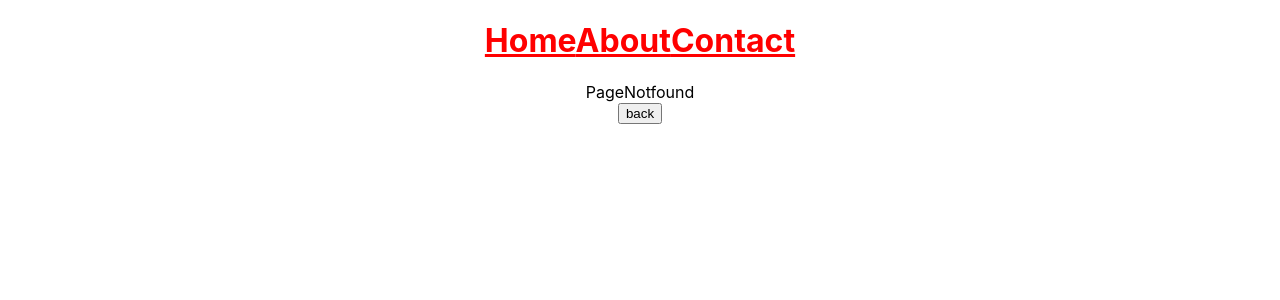
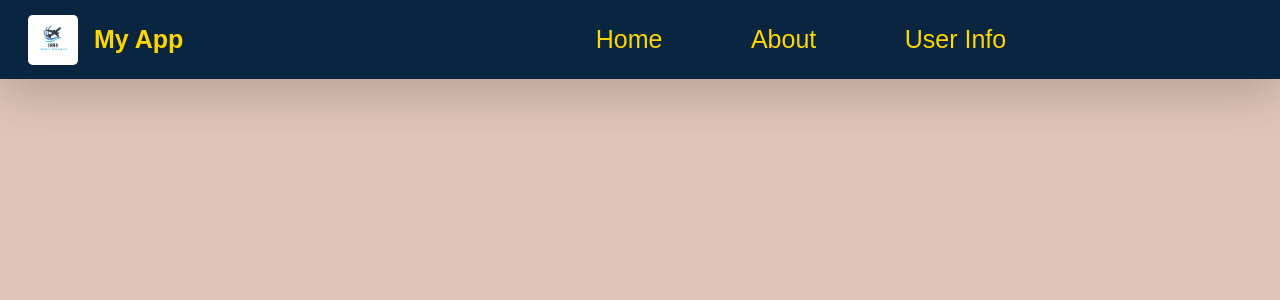
Before and after one commit to Hussain-0408/react-router-assignment, a React (Create React App) app: page /Users in a window 1280 px wide. Shown: the top 300 px of the page. Built offline with nearby package versions, Linux system fonts and the light colour scheme.

Commit message:
Navbar added

```diff
--- a/public/index.html
+++ b/public/index.html
@@ -15,6 +15,8 @@
       user's mobile device or desktop. See https://developers.google.com/web/fundamentals/web-app-manifest/
     -->
     <link rel="manifest" href="%PUBLIC_URL%/manifest.json" />
+    <link href="https://cdn.jsdelivr.net/npm/bootstrap@5.0.2/dist/css/bootstrap.min.css" rel="stylesheet" integrity="sha384-EVSTQN3/azprG1Anm3QDgpJLIm9Nao0Yz1ztcQTwFspd3yD65VohhpuuCOmLASjC" crossorigin="anonymous">
+    <script src="https://cdn.jsdelivr.net/npm/bootstrap@5.0.2/dist/js/bootstrap.bundle.min.js" integrity="sha384-MrcW6ZMFYlzcLA8Nl+NtUVF0sA7MsXsP1UyJoMp4YLEuNSfAP+JcXn/tWtIaxVXM" crossorigin="anonymous"></script>
     <!--
       Notice the use of %PUBLIC_URL% in the tags above.
       It will be replaced with the URL of the `public` folder during the build.
--- a/src/App.css
+++ b/src/App.css
@@ -5,6 +5,12 @@
 .App-logo {
   height: 40vmin;
   pointer-events: none;
+}
+.App-container{
+  width: 100vw;
+  height: 100vh;
+  margin: 0px;
+  background-color: #e0c4ba;
 }
 
 @media (prefers-reduced-motion: no-preference) {
--- a/src/App.js
+++ b/src/App.js
@@ -1,26 +1,24 @@
-import { Route, Routes, useNavigate } from 'react-router-dom';
+import { Route, Routes} from 'react-router-dom';
 import './App.css';
 import Home from './components/Home';
-import Contact from './components/Contact';
 import Navbar from './components/Navbar';
 import About from './components/About';
 import PageNotfound from './components/PageNotfound';
+import Users from './components/Users';
+
 
 function App() {
- const navigate = useNavigate();
   return (
-    <div className="App">
+    <div className="App-container ">
       <Navbar />
       <Routes>
 
-        <Route path='/' element={<Home/>} />
-        <Route path='/About' element={<About/>} />
-        <Route path='/Contact' element={<Contact/>} />
-        <Route path ='*' element ={<PageNotfound /> } />
+        <Route path='/' element={<Home />} />
+        <Route path='/About' element={<About />} />
+        <Route path='*' element={<PageNotfound />} />
+        <Route path='/Users' element={<Users />} />
+
       </Routes>
-      {/* <button onClick={()=> navigateTowhere()}>About</button> */}
-       {/* <button onClick={()=> navigateTo('/Contact')}>About</button> */}
-        <button onClick={()=>navigate(-1)}> back</button>
 
     </div>
   );
--- a/src/components/Contact.js
+++ /dev/null
@@ -1,14 +0,0 @@
-import React from 'react'
-import { useNavigate } from 'react-router-dom'
-
-function Contact() {
-
-  return (
-    <div>
-        <h1>welcome to Contact</h1>
-
-    </div>
-  )
-}
-
-export default Contact
--- a/src/components/Navbar.js
+++ b/src/components/Navbar.js
@@ -1,25 +1,53 @@
-import React from 'react'
-import { NavLink } from 'react-router-dom'
+import React from 'react';
+import '../styles/Navbar.css'
+import logo from './image/logo.jpg'
+
+import { Link } from 'react-router-dom';
 
 function Navbar() {
-    const NavLinkcss = ({isActive})=>{
-        return{
-            color: isActive ? "green" : "red",
-            fontsize: isActive ? "10px" : "20px",
-
-        }
-    }
-
   return (
     <div>
-        <h1>
-            <NavLink style = {NavLinkcss} to='/'>Home</NavLink>
+      <nav className="navbar shadow-lg navbar-expand-lg fixed-top navbar-dark custom-navbar">
+        <div className="container-fluid">
 
-            <NavLink style = {NavLinkcss} to ='/About'>About</NavLink>
-            <NavLink style = {NavLinkcss} to='/Contact'>Contact</NavLink>
-        </h1>
+          <Link className="navbar-brand d-flex  w-25  align-items-center" to="/">
+            <img
+              src= {logo}
+              alt="Logo"
+              width="50"
+              height="50"
+              className="d-inline-block align-text-top me-3 rounded-3"
+            />
+            <span className="school-name">My App</span>
+          </Link>
+
+          {/* Toggler for mobile */}
+          <button
+            className="navbar-toggler"
+            type="button"
+            data-bs-toggle="collapse"
+            data-bs-target="#navbarNav"
+            aria-controls="navbarNav"
+            aria-expanded="false"
+            aria-label="Toggle navigation"
+          >
+            <span className="navbar-toggler-icon"></span>
+          </button>
+
+          {/* Navbar Links */}
+          <div className="collapse navbar-collapse  w-50 justify-content-center" id="navbarNav">
+            <ul className="navbar-nav  justify-content-around align-item-center w-50 gap-5">
+              <li className="nav-item">
+                <Link className="nav-link " to="/">Home</Link>
+              </li>
+              <li className="nav-item"><Link className="nav-link" to="/About">About</Link></li>
+                    <li className="nav-item"><Link className="nav-link" to="/user">User Info</Link></li>
+            </ul>
+          </div>
+        </div>
+      </nav>
     </div>
-  )
+  );
 }
 
 export default Navbar
--- /dev/null
+++ b/src/components/Users.js
@@ -0,0 +1,13 @@
+import React from 'react'
+
+
+function Users() {
+
+  return (
+    <div>
+
+    </div>
+  )
+}
+
+export default Users
--- a/src/index.css
+++ b/src/index.css
@@ -11,8 +11,3 @@ code {
   font-family: source-code-pro, Menlo, Monaco, Consolas, 'Courier New',
     monospace;
 }
-
-.active{
-  font-weight: bold;
-  font-size: 23px;
-}
--- /dev/null
+++ b/src/styles/Navbar.css
@@ -0,0 +1,33 @@
+.custom-navbar {
+  background-color: #002b5c;
+  position: fixed !important;
+  top: 0;
+  left: 0;
+  width: 100%;
+  z-index: 1050;
+  background-color: #0a2540 !important;
+
+}
+
+.school-name {
+  color: #FFD700;
+  font-weight: bold;
+  font-size: 25px;
+  font-family: sans-serif;
+}
+
+.navbar-nav .nav-link {
+  color: #FFD700 !important;
+  font-size: 25px;
+  font-family: sans-serif;
+}
+
+.navbar-nav .nav-link.active {
+  color: #ffffff !important;
+}
+.navbar{
+    padding: 0.6rem 1rem;
+  box-shadow: 0 2px 6px rgba(0, 0, 0, 0.1);
+  position: sticky;
+
+}
```
Also changed, not shown: src/components/image/logo.jpg (added).
